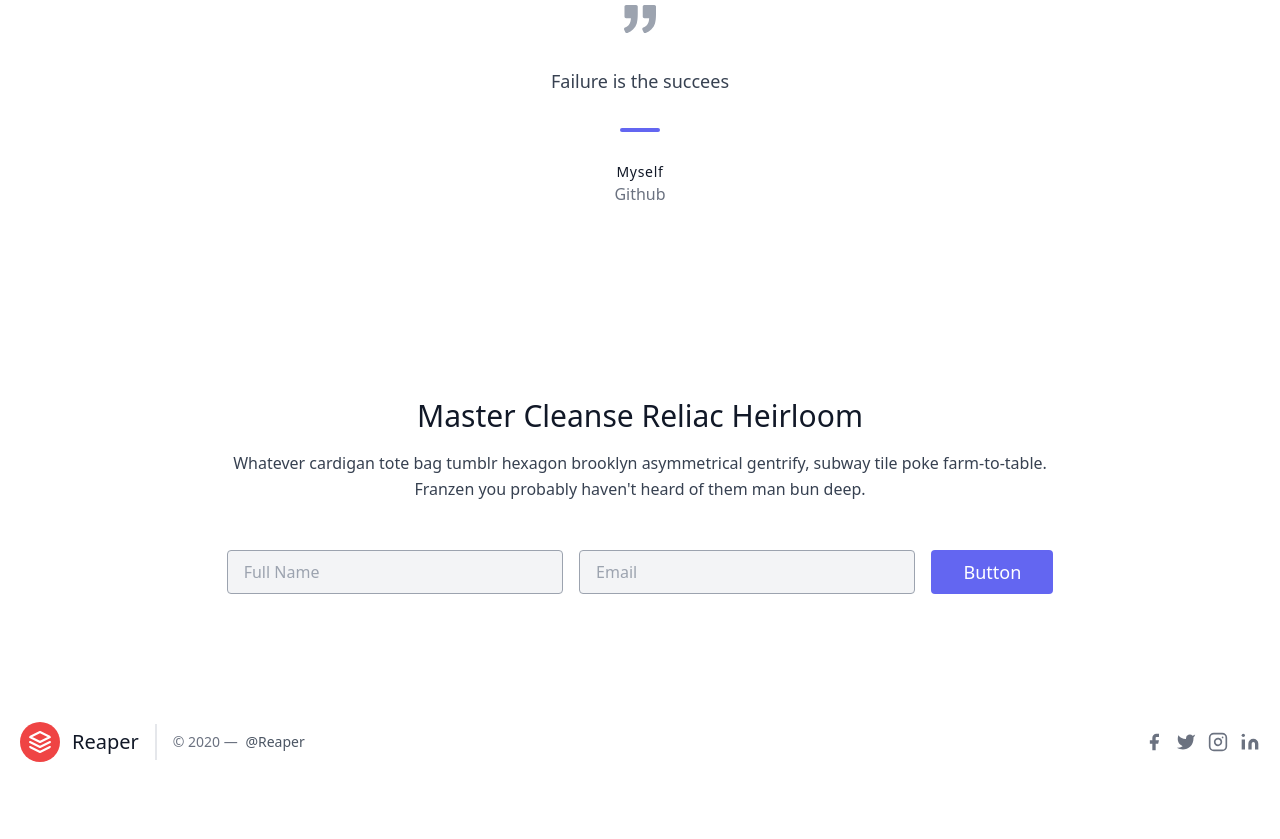
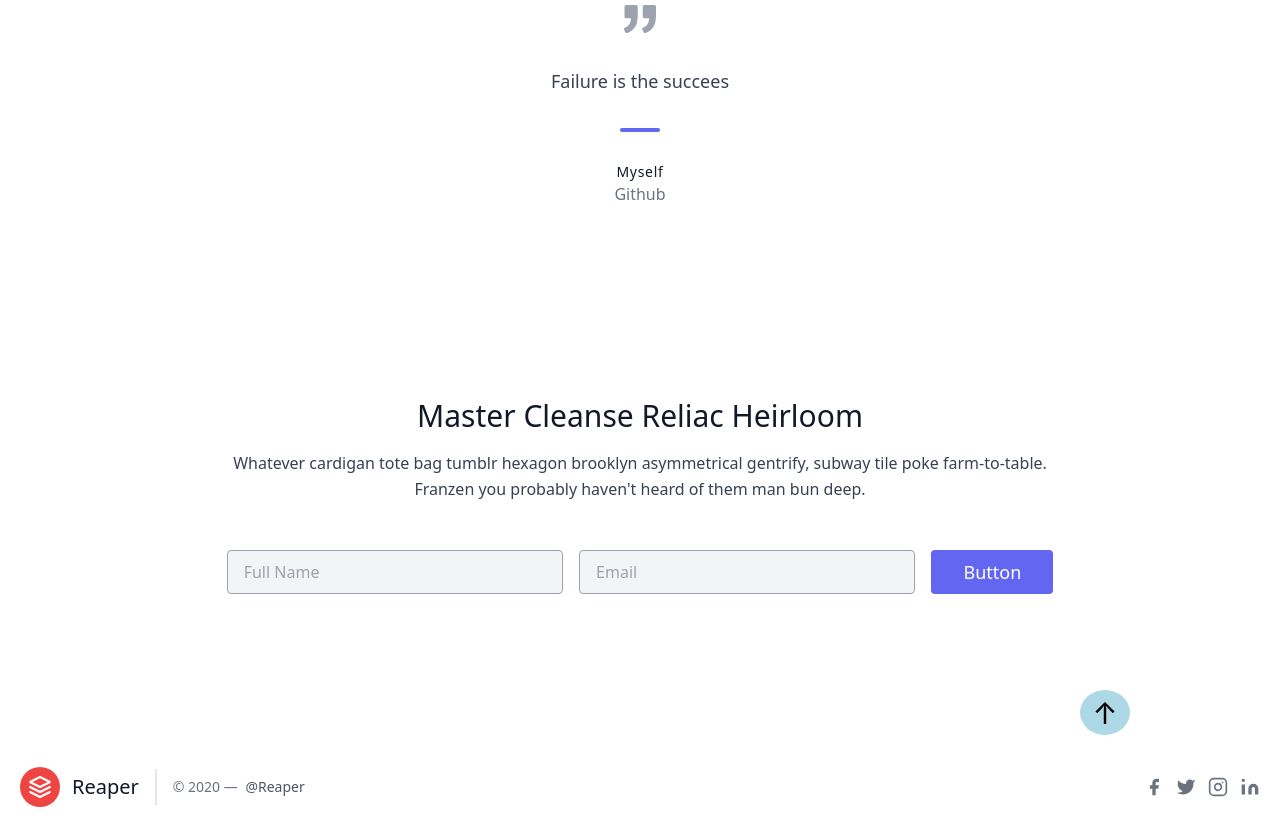
Before and after one commit to Bishalsharma733/Portfolio_Bishal, a plain HTML site: page index.html in a window 1280 px wide. Shown: the part 4267-5106 px from the top of the page. Before the commit the page ends 5061 px from the top, so only its background shows below. Drawn offline with nearby package versions, Linux system fonts and the light colour scheme.

Commit message:
Bottom to Top Button Added..
Hope you like it !!

```diff
--- a/index.html
+++ b/index.html
@@ -7,6 +7,20 @@
         <title>Website</title>
         <link rel="icon" href="Images/Reaper.jpg">
         <link href="https://unpkg.com/tailwindcss@^1.0/dist/tailwind.min.css" rel="stylesheet">
+        <style>
+          .button123{
+            font-size: 30px;
+            background-color: lightblue;
+            border-radius: 50%;
+            width: 50px;
+            text-align: center;
+            transition: 0.4s;
+          }
+          .button123:hover{
+            background-color: grey;
+            color: white;
+          }
+        </style>
 </head>
 <body>
     <!--Navigation bar-->
@@ -334,7 +348,8 @@
 </section>
 
 <!--end of subscribe to newsletter-->
-
+<a href="#top" style="float: right; margin-right: 150px;">
+  <div class="button123">↑</div></a>
 <!--Footer-->
 <footer class="text-gray-700 body-font">
   <div class="container px-5 py-8 mx-auto flex items-center sm:flex-row flex-col">
```
